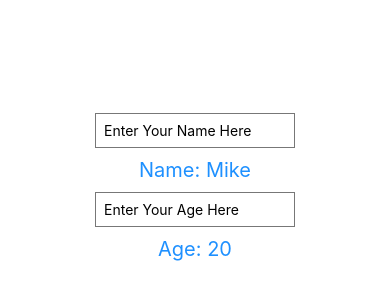
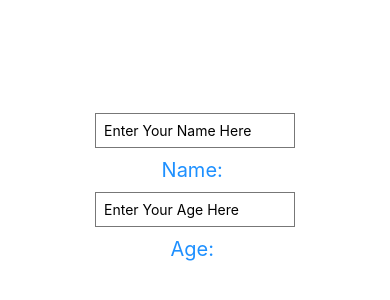
Before and after one commit to TravSLockett/remoteThermometer-mobile, a React Native app: screen / in a window 390 px wide. Shown: the part 240-540 px from the top of the page. Built offline with nearby package versions, Linux system fonts and the light colour scheme.

Commit message:
updated useState hook

```diff
--- a/App.js
+++ b/App.js
@@ -4,8 +4,8 @@ import { StyleSheet, Text, View, Button, TextInput } from "react-native";
 import { StackNavigation } from "react-navigation";
 
 export default function App() {
-  const [name, setName] = useState("Mike");
-  const [age, setAge] = useState("20");
+  const [name, setName] = useState();
+  const [age, setAge] = useState();
 
   return (
     <View style={styles.container}>
```
Also changed, not shown: 1 other file (tests, documents, lock files or other folders).
